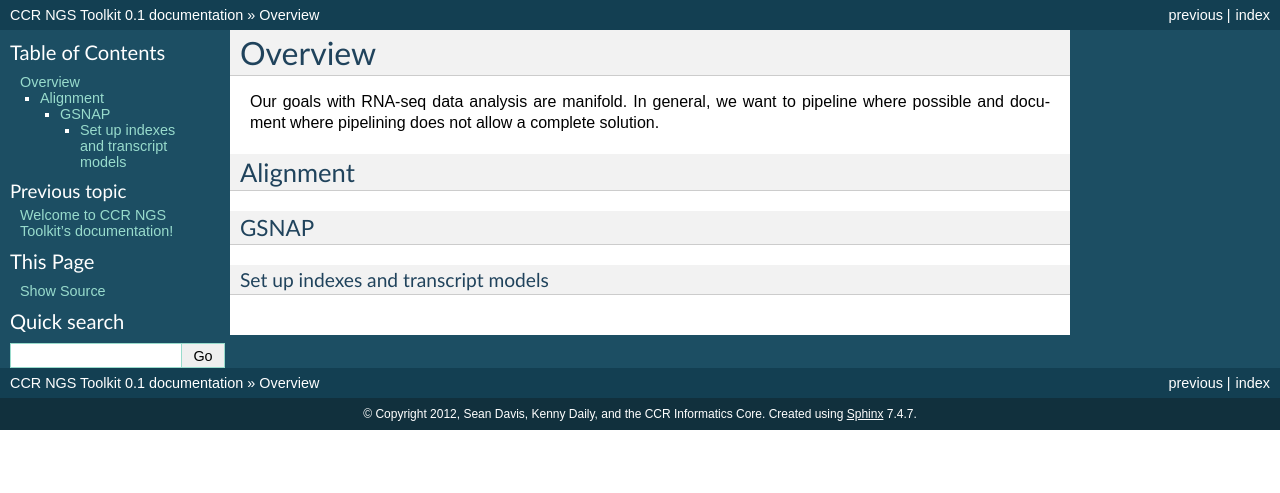
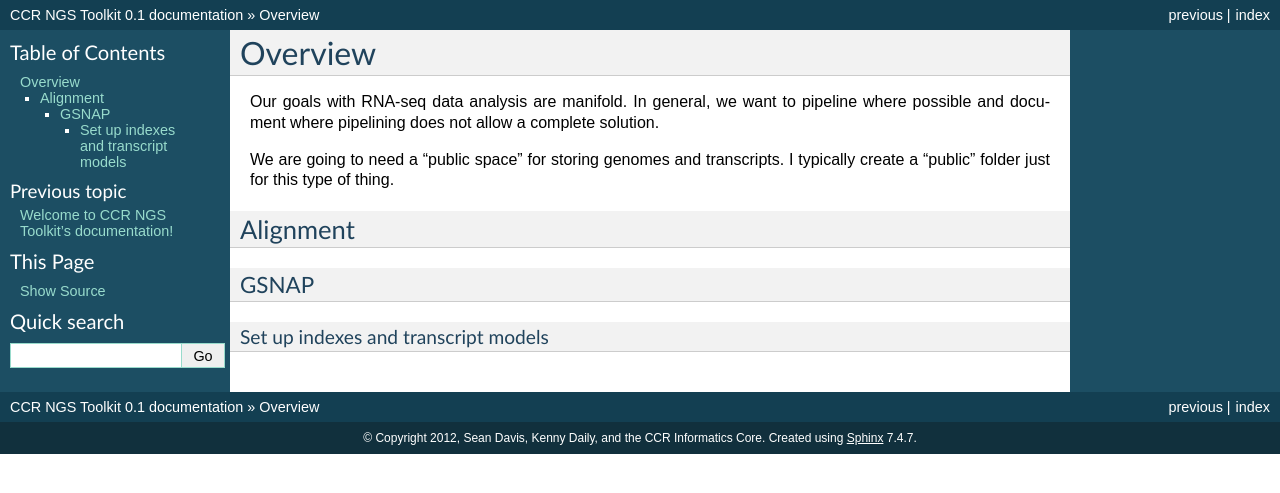
Before and after one commit to seandavi/CCR_NGS, a Sphinx documentation site: the page built from docs/RNAseq.rst, in a window 1280 px wide. Shown: the top 493 px of the page. Built offline with Sphinx 7.4.7, drawn with Linux system fonts in a browser that asks for light colours.

Commit message:
Just a little doc testing

```diff
--- a/docs/RNAseq.rst
+++ b/docs/RNAseq.rst
@@ -1,6 +1,8 @@
 Overview
 ########
 Our goals with RNA-seq data analysis are manifold.  In general, we want to pipeline where possible and document where pipelining does not allow a complete solution.
+
+We are going to need a "public space" for storing genomes and transcripts.  I typically create a "public" folder just for this type of thing.
 
 Alignment
 ---------
```
